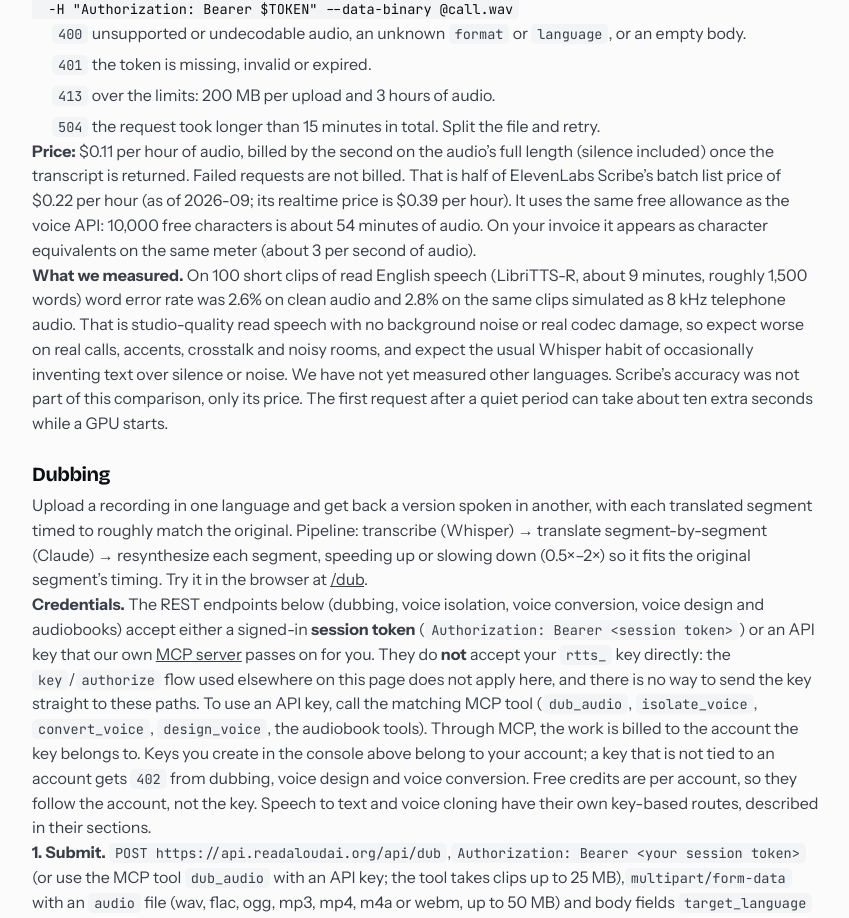
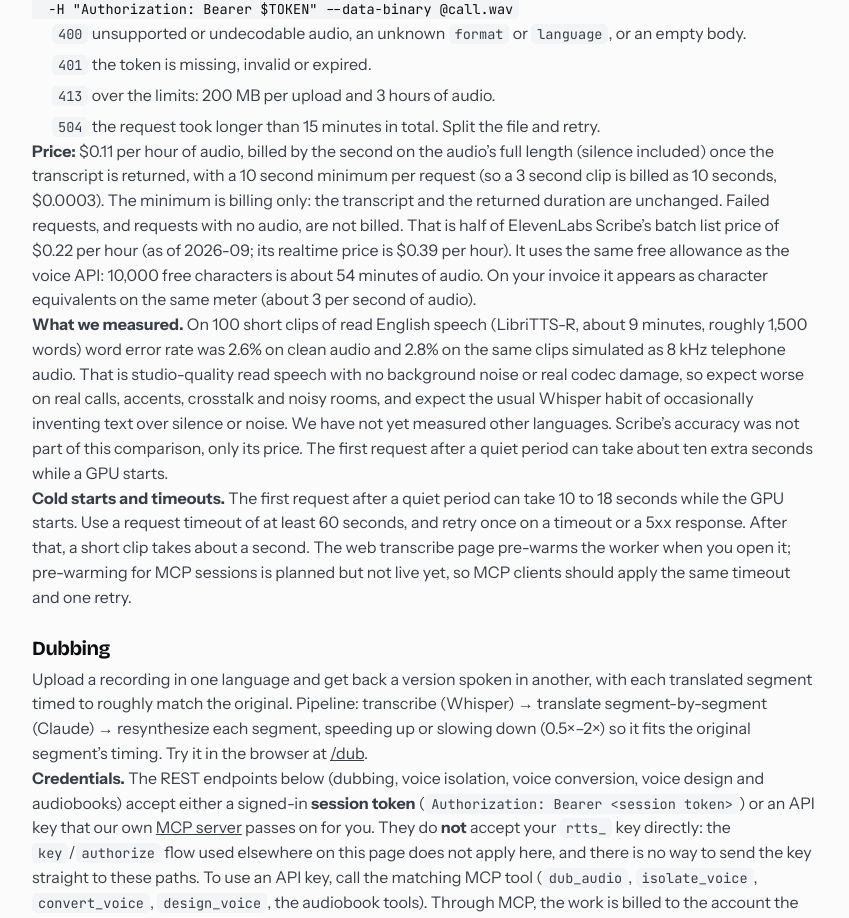
Before and after one commit to tsushanth/ListenAI, a Next.js app in the folder web/: page /developers in a window 1280 px wide. Shown: the part 5894-6812 px from the top of the page, without its empty margins (72-921 px from the left). Built offline with nearby package versions, Linux system fonts and the light colour scheme; no server answers.

Commit message:
Docs/landing: state the 10 second STT minimum; add cold starts and timeouts note
Co-Authored-By: Claude Sonnet 5.5 <noreply@anthropic.com>

```diff
--- a/web/src/app/developers/page.tsx
+++ b/web/src/app/developers/page.tsx
@@ -132,8 +132,9 @@ curl -L -X POST "<url>/v1/stt?language=auto" \\
                   <li><code>413</code> over the limits: 200 MB per upload and 3 hours of audio.</li>
                   <li><code>504</code> the request took longer than 15 minutes in total. Split the file and retry.</li>
                 </ul>
-                <p><b>Price:</b> $0.11 per hour of audio, billed by the second on the audio&rsquo;s full length (silence included) once the transcript is returned. Failed requests are not billed. That is half of ElevenLabs Scribe&rsquo;s batch list price of $0.22 per hour (as of 2026-09; its realtime price is $0.39 per hour). It uses the same free allowance as the voice API: 10,000 free characters is about 54 minutes of audio. On your invoice it appears as character equivalents on the same meter (about 3 per second of audio).</p>
+                <p><b>Price:</b> $0.11 per hour of audio, billed by the second on the audio&rsquo;s full length (silence included) once the transcript is returned, with a 10 second minimum per request (so a 3 second clip is billed as 10 seconds, $0.0003). The minimum is billing only: the transcript and the returned duration are unchanged. Failed requests, and requests with no audio, are not billed. That is half of ElevenLabs Scribe&rsquo;s batch list price of $0.22 per hour (as of 2026-09; its realtime price is $0.39 per hour). It uses the same free allowance as the voice API: 10,000 free characters is about 54 minutes of audio. On your invoice it appears as character equivalents on the same meter (about 3 per second of audio).</p>
                 <p><b>What we measured.</b> On 100 short clips of read English speech (LibriTTS-R, about 9 minutes, roughly 1,500 words) word error rate was 2.6% on clean audio and 2.8% on the same clips simulated as 8 kHz telephone audio. That is studio-quality read speech with no background noise or real codec damage, so expect worse on real calls, accents, crosstalk and noisy rooms, and expect the usual Whisper habit of occasionally inventing text over silence or noise. We have not yet measured other languages. Scribe&rsquo;s accuracy was not part of this comparison, only its price. The first request after a quiet period can take about ten extra seconds while a GPU starts.</p>
+                <p><b>Cold starts and timeouts.</b> The first request after a quiet period can take 10 to 18 seconds while the GPU starts. Use a request timeout of at least 60 seconds, and retry once on a timeout or a 5xx response. After that, a short clip takes about a second. The web transcribe page pre-warms the worker when you open it; pre-warming for MCP sessions is planned but not live yet, so MCP clients should apply the same timeout and one retry.</p>
 
                 <h3 id="dubbing">Dubbing</h3>
                 <p>
--- a/web/src/app/page.tsx
+++ b/web/src/app/page.tsx
@@ -184,7 +184,7 @@ export default function Home() {
               </div>
               <p className="ra-small" style={{ marginTop: 12 }}>
                 Cold start: the first request after a quiet period takes about 10 seconds while our GPU starts. After that, a short clip typically
-                comes back in about a second (our own measurement, October 2026, from one machine). Billed by the second of audio; failed requests are not billed.
+                comes back in about a second (our own measurement, October 2026, from one machine). Billed by the second of audio, 10 second minimum per request; failed requests are not billed.
               </p>
               <p style={{ marginTop: 16 }}><Link href="/developers#speech-to-text" style={{ textDecoration: 'underline' }}>Read the docs</Link></p>
             </div>
```
